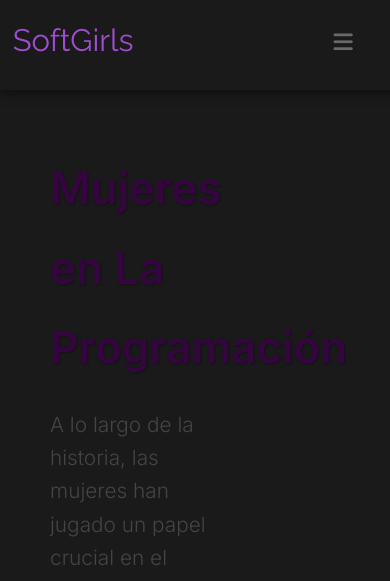
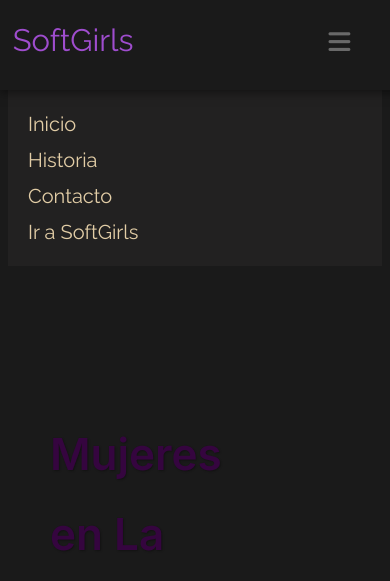
Before and after one commit to julianaherrera1/ST-SoftGirls, a plain HTML site: page pag1/index.html in a window 390 px wide. Shown: the top 581 px of the page. Drawn offline with Linux system fonts and the light colour scheme.

Commit message:
Abrir Menu responsive con javascript

```diff
--- a/pag1/css/estilos.css
+++ b/pag1/css/estilos.css
@@ -34,6 +34,17 @@ body {
 
 }
 
+.navBarResponsive {
+    display: none;
+}
+
+#menu-toggle {
+    display: none; /* Oculta el checkbox */
+}
+
+#navbar ul.menu {
+    display: flex; /* Mostrar el menú en pantallas grandes */
+}
 
 #iconMenu {
     display: none;
@@ -127,6 +138,7 @@ body {
     background-color: rgba(175, 42, 236, 0.9);
     transform: scale(1.05); /* Efecto de zoom ligero al hacer hover */
 }
+
 
 .parallax {
     background-image: url(https://i.postimg.cc/fLmSHNFM/imagen1.jpg);
@@ -711,6 +723,8 @@ input[type="file"] {
        flex-direction: column;
        margin-left: 0;
     }
+
+
     #navbar ul li a{
       display: none;
     }
@@ -723,8 +737,9 @@ input[type="file"] {
 
     #iconMenu {
         display: flex;
-        margin-left: 200px;
-        margin-top: -24px;
+        margin-left: 195px;
+        margin-top: -5px;
+        font-size: 25px;
         color: rgba(126, 126, 125, 0.795);
     }
 
@@ -732,6 +747,24 @@ input[type="file"] {
         text-decoration: none;
     }
 
+    .navBarResponsive {
+        display: flex;
+        background-color: #222121;
+        width: 100%;
+        margin-top: 90px;
+    }
+
+    .navBarResponsive ul li{
+        list-style: none;
+        margin-left: -20px;
+        font-size: 20px;
+    }
+
+    .navBarResponsive ul li a{
+        text-decoration: none;
+        color: rgba(245, 222, 179, 0.911);
+    }
+
     .parallax {
         background-attachment: scroll;
      }
--- a/pag1/index.html
+++ b/pag1/index.html
@@ -14,14 +14,28 @@
 
     <nav id="navbar">
         <a href="index.html" class="linkPaginaHome"><h1 class="tituloLogo">SoftGirls</h1></a>
+        <input type="checkbox" id="menu-toggle">
+        <label for="menu-toggle" class="linkMenu">
+            <i class="fa-solid fa-bars" id="iconMenu"></i>
+        </label>
         <ul class="menu">
             <li><a href="index.html">Inicio</a></li>
             <li><a href="historia.html">Historia</a></li>
             <li><a href="contactenos.html">Contacto</a></li>
             <li><a href="../index.html"><img src="https://i.postimg.cc/15t5XSH4/logo.png" alt="logoHome" class="logoHome"></a></li><!-- <a href="https://www.flaticon.es/iconos-gratis/feminista" title="feminista iconos">Feminista iconos creados por Freepik - Flaticon</a> -->
-            <a href="menu" class="linkMenu"><i class="fa-solid fa-bars" id="iconMenu"></i></a>
+            <!-- <a href="menu" class="linkMenu"><i class="fa-solid fa-bars" id="iconMenu"></i></a> -->
         </ul>
     </nav>
+
+
+    <section class="navBarResponsive" id="navBarResponsive">
+        <ul class="menu">
+            <li><a href="index.html">Inicio</a></li>
+            <li><a href="historia.html">Historia</a></li>
+            <li><a href="contactenos.html">Contacto</a></li>
+            <li><a href="../index.html">Ir a SoftGirls</a></li>
+        </ul>
+    </section>
 
     <div id="contenedor1Info">
         <div id="contenedorTexto">
@@ -63,5 +77,7 @@
         </div>
     </footer>
 
+    <script src="js/index.js"></script>
+
 </body>
 </html>
--- /dev/null
+++ b/pag1/js/index.js
@@ -0,0 +1,8 @@
+document.querySelector('.linkMenu').addEventListener('click', function() {
+    const navBarResponsive = document.getElementById('navBarResponsive');
+    if (navBarResponsive.style.display === 'block') {
+        navBarResponsive.style.display = 'none';
+    } else {
+        navBarResponsive.style.display = 'block';
+    }
+});
```
